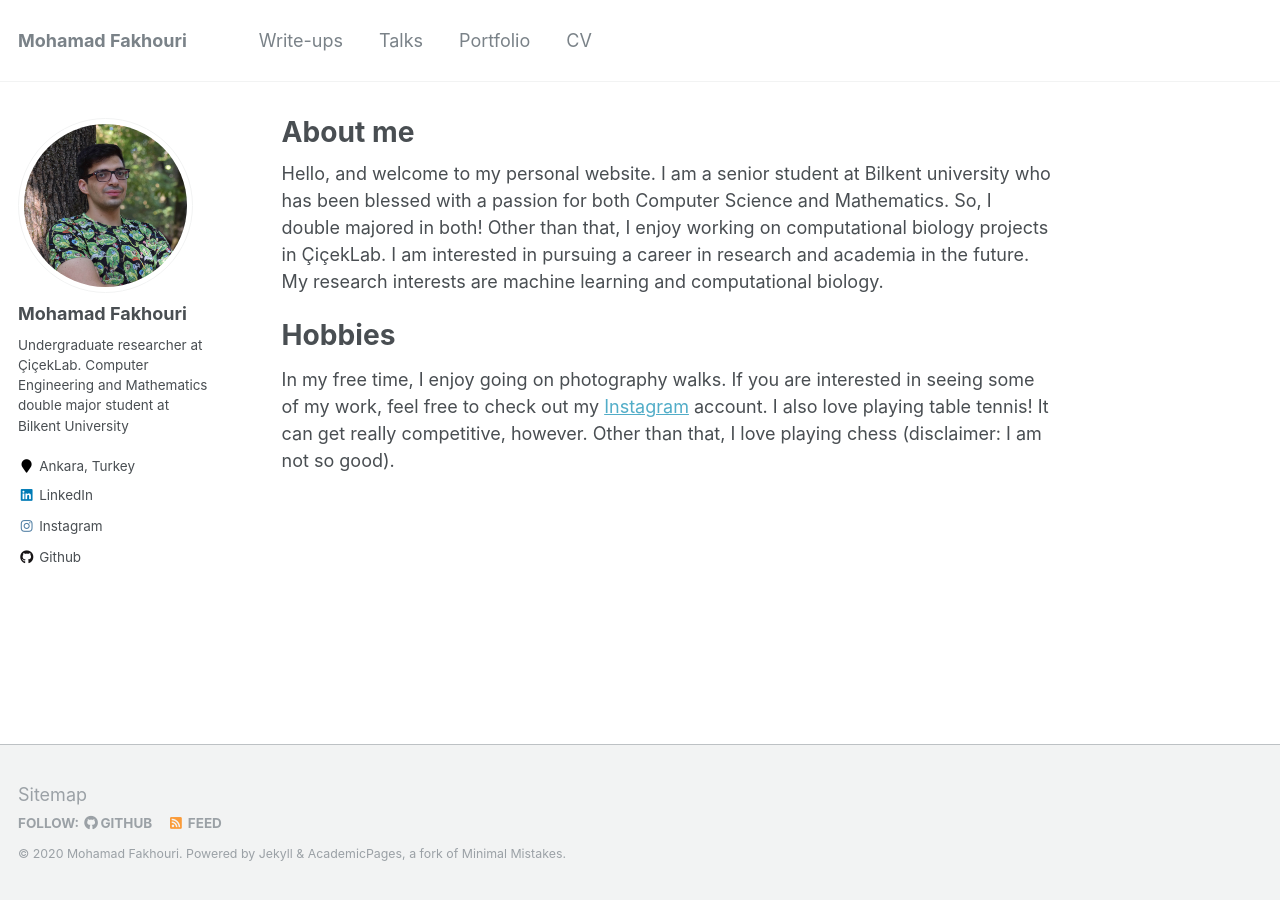
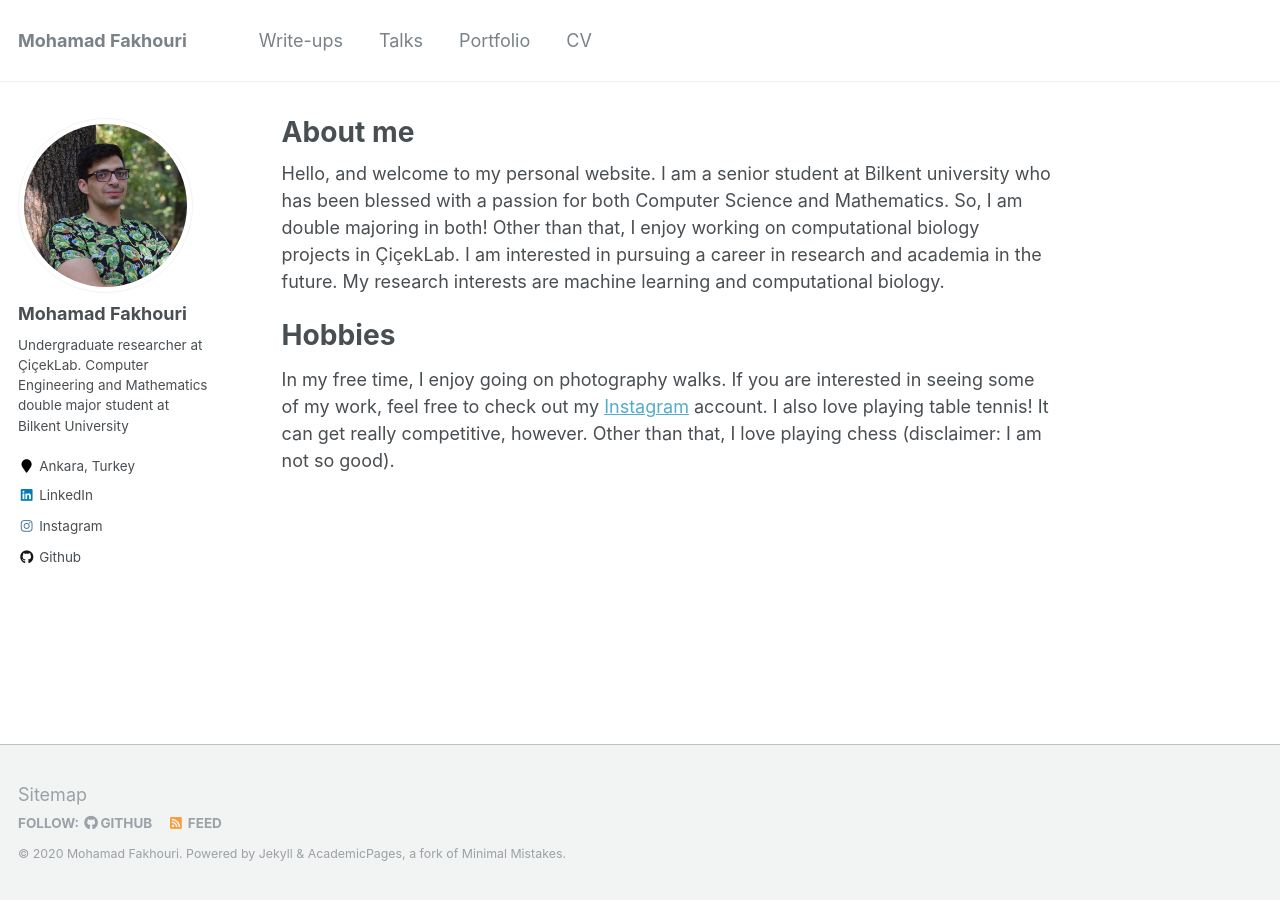
Before and after one commit to mohahf19/mohahf19.github.io, a Jekyll site: the page built from _pages/about.md, in a window 1280 px wide. Built offline with Jekyll 4.4.1, drawn with Linux system fonts in a browser that asks for light colours.

```diff
--- a/_includes/archive-single.html
+++ b/_includes/archive-single.html
@@ -41,7 +41,7 @@
         {% if post.collection == 'teaching' %}
           <p> {{ post.type }}, <i>{{ post.venue }}</i>, {{ post.date | default: "1900-01-01" | date: "%Y" }} </p>
         {% elsif post.collection == 'publications' %}
-          <p>Published in <i>{{ post.venue }}</i>, {{ post.date | default: "1900-01-01" | date: "%Y" }} </p>
+          <p>HI! Published in <i>{{ post.venue }}</i>, {{ post.date | default: "1900-01-01" | date: "%Y" }} </p>
         {% elsif post.collection == 'writeup'%}
         <p class="page__date"><strong><i class="fa fa-fw fa-calendar" aria-hidden="true"></i> {{ site.data.ui-text[site.locale].date_label | default: "Written:" }}</strong> <time datetime="{{ page.date | date_to_xmlschema }}">{{ page.date | default: "1900-01-01" | date: "%B, %Y" }}</time></p>
         {% elsif post.date %}
--- a/_pages/about.md
+++ b/_pages/about.md
@@ -8,7 +8,7 @@ redirect_from:
   - /about.html
 ---
 
-Hello, and welcome to my personal website. I am a senior student at Bilkent university who has been blessed with a passion for both Computer Science and Mathematics. So, I double majored in both! Other than that, I enjoy working on computational biology projects in ÇiçekLab. I am interested in pursuing a career in research and academia in the future. My research interests are machine learning and computational biology.
+Hello, and welcome to my personal website. I am a senior student at Bilkent university who has been blessed with a passion for both Computer Science and Mathematics. So, I am double majoring in both! Other than that, I enjoy working on computational biology projects in ÇiçekLab. I am interested in pursuing a career in research and academia in the future. My research interests are machine learning and computational biology.
 
 Hobbies
 =====
```
